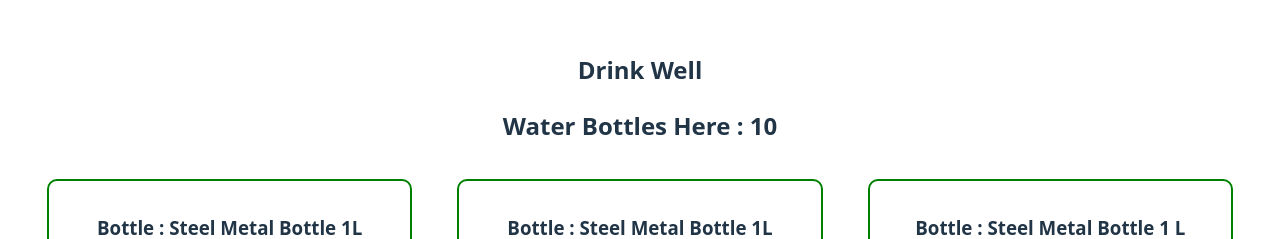
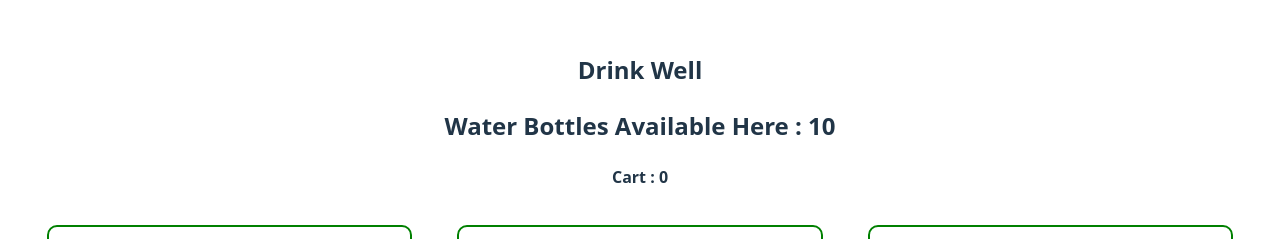
Before and after one commit to Amitkumersarkar/Drink-Well, a React (Vite) app: page / in a window 1280 px wide. Shown: the top 239 px of the page. Built offline with nearby package versions, Linux system fonts and the light colour scheme.

Commit message:
update the file

```diff
--- a/src/components/Bottles/Bottles.jsx
+++ b/src/components/Bottles/Bottles.jsx
@@ -7,6 +7,9 @@
 const Bottles = () => {
     // step-1: to hold data declared an state
     const [bottles, setBottles] = useState([]);
+    // declare an new state
+    const [cart, setCart] = useState([]);
+
 
     // step-2: to load data declare an useEffect
     useEffect(() => {
@@ -18,14 +21,18 @@
 
     // adding eventHandler here
     const handleAddToCart = bottle => {
-        console.log(bottle);
+        // console.log(bottle);
+        // create an new copy to push something new
+        const newCart = [...cart, bottle];
+        setCart(newCart);
+
     }
 
     return (
         <div>
             {/*dynamic for showing data item */}
-            <h2>Water Bottles Here : {bottles.length} </h2>
-
+            <h2>Water Bottles Available Here : {bottles.length} </h2>
+            <h4>Cart : {cart.length}</h4>
             {/*state data looping  here */}
             {/* send data to the bottle components */}
             <div className="bottle-container">
```
